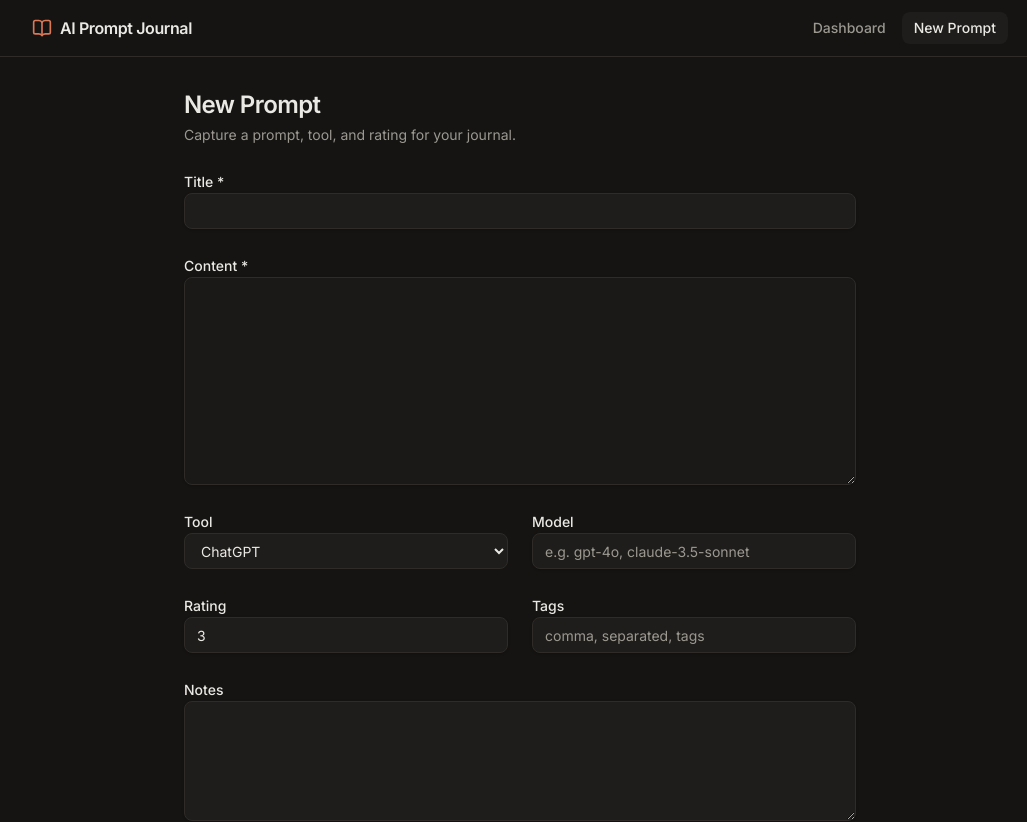
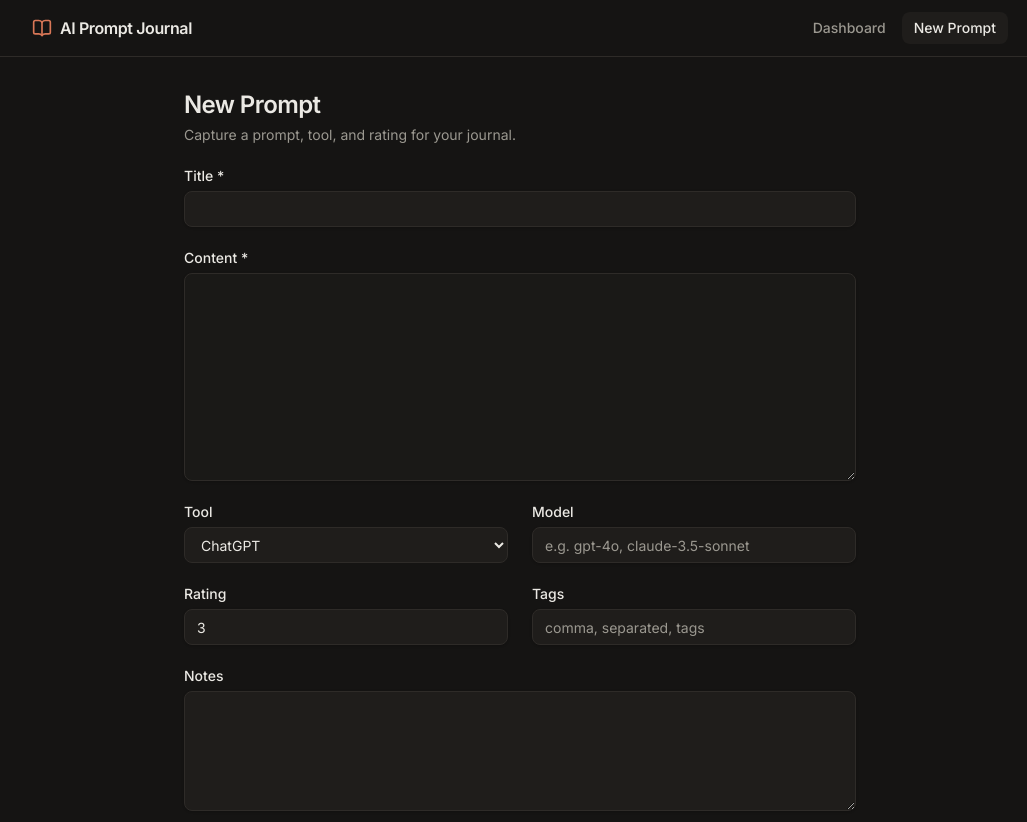
Before and after one commit to AmazingDude/arbisoft, a React (Vite) app in the folder week-1/: page /prompts/new in a window 1280 px wide. Shown: the top 822 px of the page, without its empty margins (115-1142 px from the left). Built offline with nearby package versions, Linux system fonts and the light colour scheme.

Commit message:
fix: improve form label spacing and scope select-none to UI chrome

```diff
--- a/week-1/src/components/Layout.jsx
+++ b/week-1/src/components/Layout.jsx
@@ -4,7 +4,7 @@ import { cn } from "@/lib/utils";
 
 const navLinkClass = ({ isActive }) =>
   cn(
-    "rounded-md px-3 py-1.5 text-sm font-medium transition-ui",
+    "select-none rounded-md px-3 py-1.5 text-sm font-medium transition-ui",
     isActive
       ? "bg-surface text-text-primary"
       : "text-text-secondary hover:bg-surface-hover hover:text-text-primary"
@@ -22,7 +22,7 @@ export default function Layout() {
         <div className="mx-auto flex w-full max-w-5xl items-center justify-between gap-4 px-4 py-3 sm:px-6">
           <Link
             to="/"
-            className="flex items-center gap-2 text-text-primary transition-ui hover:text-terracotta"
+            className="flex select-none items-center gap-2 text-text-primary transition-ui hover:text-terracotta"
           >
             <BookOpen className="h-5 w-5 text-terracotta" aria-hidden="true" />
             <span className="text-sm font-semibold tracking-tight sm:text-base">
--- a/week-1/src/components/PromptForm.jsx
+++ b/week-1/src/components/PromptForm.jsx
@@ -82,7 +82,9 @@ export default function PromptForm({
   return (
     <form onSubmit={handleSubmit} noValidate className="space-y-6">
       <div className={fieldClass}>
-        <Label htmlFor="title">Title *</Label>
+        <Label htmlFor="title" className="mb-2 block">
+          Title *
+        </Label>
         <Input
           id="title"
           name="title"
@@ -98,7 +100,9 @@ export default function PromptForm({
       </div>
 
       <div className={fieldClass}>
-        <Label htmlFor="content">Content *</Label>
+        <Label htmlFor="content" className="mb-2 block">
+          Content *
+        </Label>
         <Textarea
           id="content"
           name="content"
@@ -117,7 +121,9 @@ export default function PromptForm({
 
       <div className="grid gap-6 sm:grid-cols-2">
         <div className={fieldClass}>
-          <Label htmlFor="tool">Tool</Label>
+          <Label htmlFor="tool" className="mb-2 block">
+            Tool
+          </Label>
           <select
             id="tool"
             name="tool"
@@ -137,7 +143,9 @@ export default function PromptForm({
         </div>
 
         <div className={fieldClass}>
-          <Label htmlFor="model">Model</Label>
+          <Label htmlFor="model" className="mb-2 block">
+            Model
+          </Label>
           <Input
             id="model"
             name="model"
@@ -150,7 +158,9 @@ export default function PromptForm({
 
       <div className="grid gap-6 sm:grid-cols-2">
         <div className={fieldClass}>
-          <Label htmlFor="rating">Rating</Label>
+          <Label htmlFor="rating" className="mb-2 block">
+            Rating
+          </Label>
           <Input
             id="rating"
             name="rating"
@@ -163,7 +173,9 @@ export default function PromptForm({
         </div>
 
         <div className={fieldClass}>
-          <Label htmlFor="tags">Tags</Label>
+          <Label htmlFor="tags" className="mb-2 block">
+            Tags
+          </Label>
           <Input
             id="tags"
             name="tags"
@@ -175,7 +187,9 @@ export default function PromptForm({
       </div>
 
       <div className={fieldClass}>
-        <Label htmlFor="notes">Notes</Label>
+        <Label htmlFor="notes" className="mb-2 block">
+          Notes
+        </Label>
         <Textarea
           id="notes"
           name="notes"
--- a/week-1/src/components/ui/button.jsx
+++ b/week-1/src/components/ui/button.jsx
@@ -2,7 +2,7 @@ import { cva } from "class-variance-authority";
 import { cn } from "@/lib/utils";
 
 const buttonVariants = cva(
-  "inline-flex items-center justify-center gap-2 whitespace-nowrap rounded-md text-sm font-medium transition-ui focus-visible:outline-none focus-visible:ring-2 focus-visible:ring-terracotta focus-visible:ring-offset-2 focus-visible:ring-offset-background disabled:pointer-events-none disabled:opacity-50",
+  "inline-flex select-none items-center justify-center gap-2 whitespace-nowrap rounded-md text-sm font-medium transition-ui focus-visible:outline-none focus-visible:ring-2 focus-visible:ring-terracotta focus-visible:ring-offset-2 focus-visible:ring-offset-background disabled:pointer-events-none disabled:opacity-50",
   {
     variants: {
       variant: {
--- a/week-1/src/components/ui/label.jsx
+++ b/week-1/src/components/ui/label.jsx
@@ -4,7 +4,7 @@ function Label({ className, ...props }) {
   return (
     <label
       className={cn(
-        "text-sm font-medium leading-none text-text-primary peer-disabled:cursor-not-allowed peer-disabled:opacity-70",
+        "select-none text-sm font-medium leading-none text-text-primary peer-disabled:cursor-not-allowed peer-disabled:opacity-70",
         className
       )}
       {...props}
```
